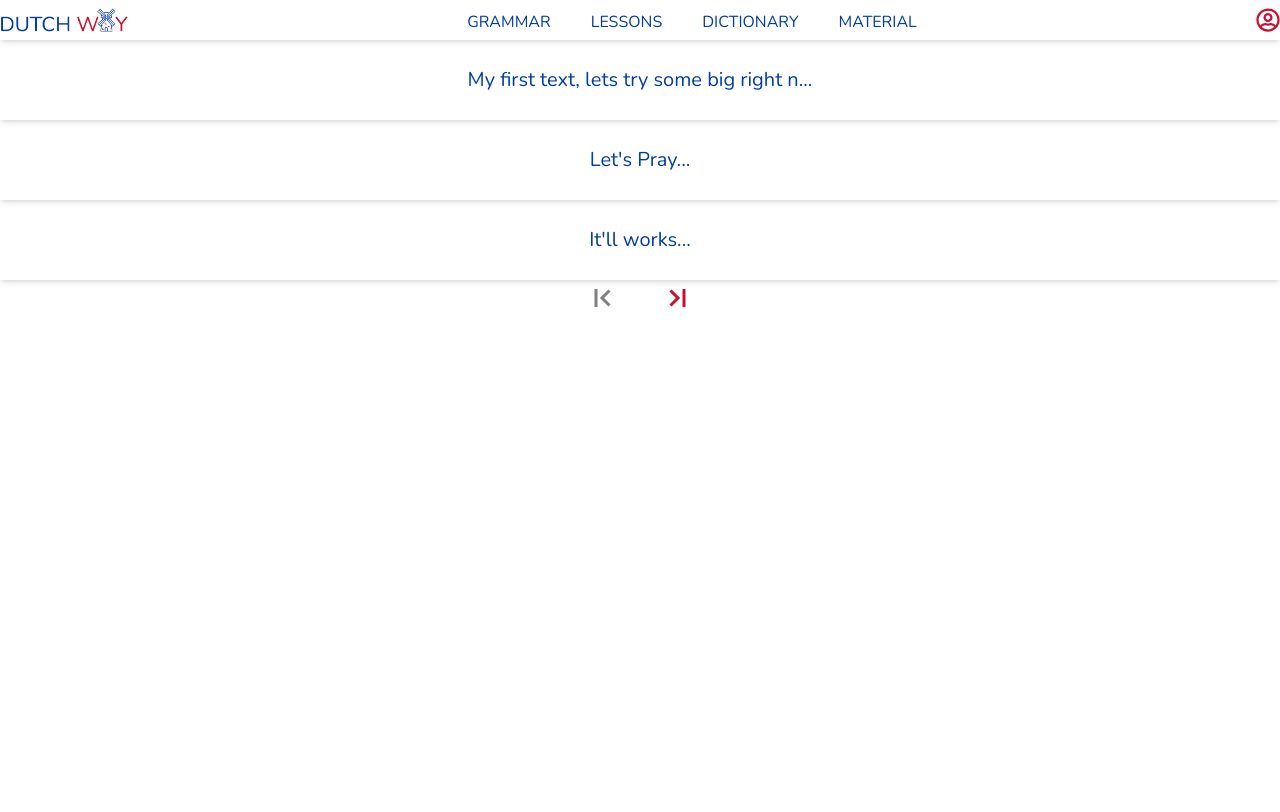
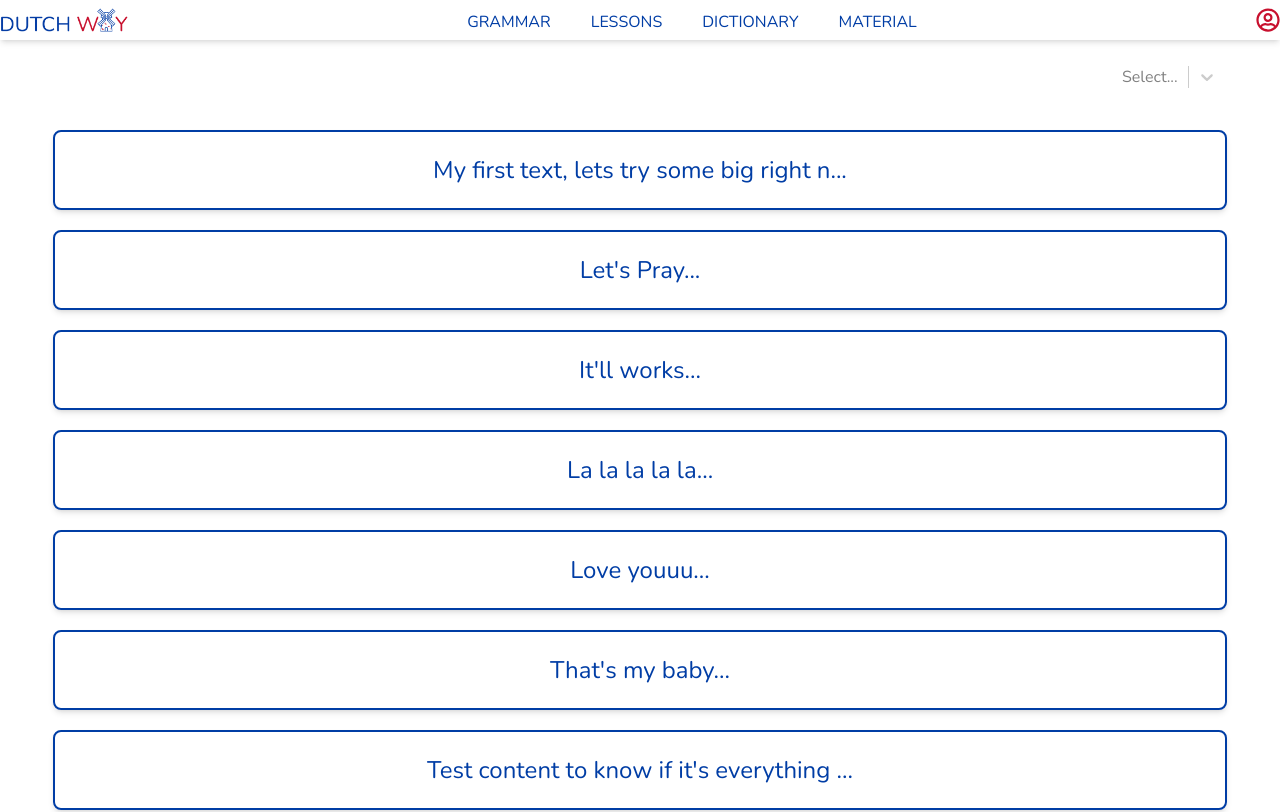
Before and after one commit to iroac/dutchway, a React (Create React App) app in the folder client/: page /posts in a window 1280 px wide. Shown: the top 812 px of the page. Built offline with nearby package versions, Linux system fonts and the light colour scheme; data requests are answered from the project's data file.

Commit message:
redesing posts page

```diff
--- a/client/package.json
+++ b/client/package.json
@@ -18,6 +18,7 @@
     "react-icons": "^4.8.0",
     "react-router-dom": "^6.10.0",
     "react-scripts": "5.0.1",
+    "react-select": "^5.7.3",
     "typescript": "^4.9.5",
     "unsplash-js": "^7.0.15",
     "web-vitals": "^2.1.4"
--- a/client/src/components/Posts.tsx
+++ b/client/src/components/Posts.tsx
@@ -1,24 +1,46 @@
 import { useEffect, useState } from 'react'
+import Select from 'react-select';
 import axios from 'axios'
 import { Link } from "react-router-dom";
 import classNames from 'classnames';
 import { BiFirstPage, BiLastPage } from 'react-icons/bi';
 
+interface Word {
+  id: string;
+  title: string;
+  text: string;
+}
+const options = [
+  { value: 'Colections', label: 'Colections' },
+  { value: 'My contents', label: 'My contents' },
+  { value: 'All', label: 'All' },
+]
+const customStyles = {
+  control: (provided: any, state: any) => ({
+      ...provided,
+      border: 0,
+      color: 'black',
+      margin: '2px',
+      borderRadius: '5px',
+      backgroundColor: 'white',
+      boxShadow: 'none'
+  }),
+  option: (provided: any, state: any) => ({
+      ...provided,
+      backgroundColor: state.isSelect ? '#003DA5' : '#ffffff',
+      color: 'black'
+  })
+};
 
 function Posts() {;
     const [posts, setPosts] = useState<Word[]>([]);
-interface Word {
-        id: string;
-        title: string;
-        text: string;
-      }
-
-      const [currentPage, setCurrentPage] = useState(1);
-      const totalPages = Math.ceil(posts.length / 3);
+    const [selectOption, setSelectOptions] = useState(null)
+    const [currentPage, setCurrentPage] = useState(1);
+    const totalPages = Math.ceil(posts.length / 8);
 
   // Create a new array containing only the items that should be displayed on the current page
-  const indexOfLastItem = currentPage * 3;
-  const indexOfFirstItem = indexOfLastItem - 3;
+  const indexOfLastItem = currentPage * 8;
+  const indexOfFirstItem = indexOfLastItem - 8;
   const currentItems = posts.slice(indexOfFirstItem, indexOfLastItem);
 
   // Event handler for the "Previous Page" button
@@ -31,6 +53,9 @@ interface Word {
     setCurrentPage(currentPage + 1);
   };
 
+  const handleFilter = () => {
+    setSelectOptions(selectOption)
+  }
 
 // Desible prev/next icons
   const isFirstPage = currentPage === 1;
@@ -45,9 +70,7 @@ interface Word {
 
   // Rendered CurrentItems
 const renderedPosts = currentItems.map((p) => {
-        return <div key={p.id} >
-            <Link to={`post/${p.id}`} className=" flex flex-col mx-auto shadow-md h-20 justify-center items-center cursor-pointer hover:shadow-red-flag"> <h1 className="text-xl text-blue-flag" >{`${p.title.slice(0, 40)}...`}</h1> </Link>
-                </div>
+        return <Link key={p.id} to={`post/${p.id}`} className="flex flex-col shadow-md h-20 w-11/12 justify-center items-center cursor-pointer rounded-lg border-solid border-2 border-blue-flag hover:border-white hover:bg-blue-flag text-2xl text-blue-flag hover:text-white">{`${p.title.slice(0, 40)}...`}</Link>
 })
 
 
@@ -58,11 +81,16 @@ useEffect(() => {
       }
       fetchData()
 }, [])
-  return ( <div>
-    <div>{renderedPosts}</div>
-    <div className=" flex flex-row justify-center items-center gap-10 " >
-    <BiFirstPage className={` ${previousPageClassNames} text-4xl text-blue-flag  `} onClick={handlePreviousPage} />
-<BiLastPage className={` ${nextPageClassNames} text-4xl text-red-flag  `}onClick={handleNextPage}/>
+  return ( <div className="flex flex-col h-screen w-screen justify-start items-center" >
+    <div className="flex flex-row h-1/12 mt-4 justify-end items-center w-11/12">
+      <Select className=" autofocus:outline-none" defaultValue={selectOption} value={selectOption} styles={customStyles} onChange={handleFilter} options={options} />
+    </div>
+
+    <div className="flex flex-col justify-center items-center w-screen h-10/12 gap-5 mt-8" >{renderedPosts}</div>
+
+    <div className=" flex flex-row justify-center items-center gap-10 mt-10" >
+    <BiFirstPage className={` ${previousPageClassNames} text-4xl text-blue-flag`} onClick={handlePreviousPage} />
+<BiLastPage className={` ${nextPageClassNames} text-4xl text-blue-flag`}onClick={handleNextPage}/>
 
   </div>
   </div>
--- a/client/src/pages/AddMaterialPage.tsx
+++ b/client/src/pages/AddMaterialPage.tsx
@@ -24,7 +24,7 @@ const handleTitleChange = (event: React.ChangeEvent<HTMLInputElement>) => {
 
 const addPost = async (event: any) => {
   event.preventDefault()
-  let newPost = { title: textTitle, text: textContent }
+  let newPost = { title: textTitle, text: textContent, category: 'mycontent'}
   await axios.post('http://localhost:3000/contentpost', newPost)
   setTextTitle('')
   setTextContent('')
```
Also changed, not shown: client/db.json, 1 other file (tests, documents, lock files or other folders).
